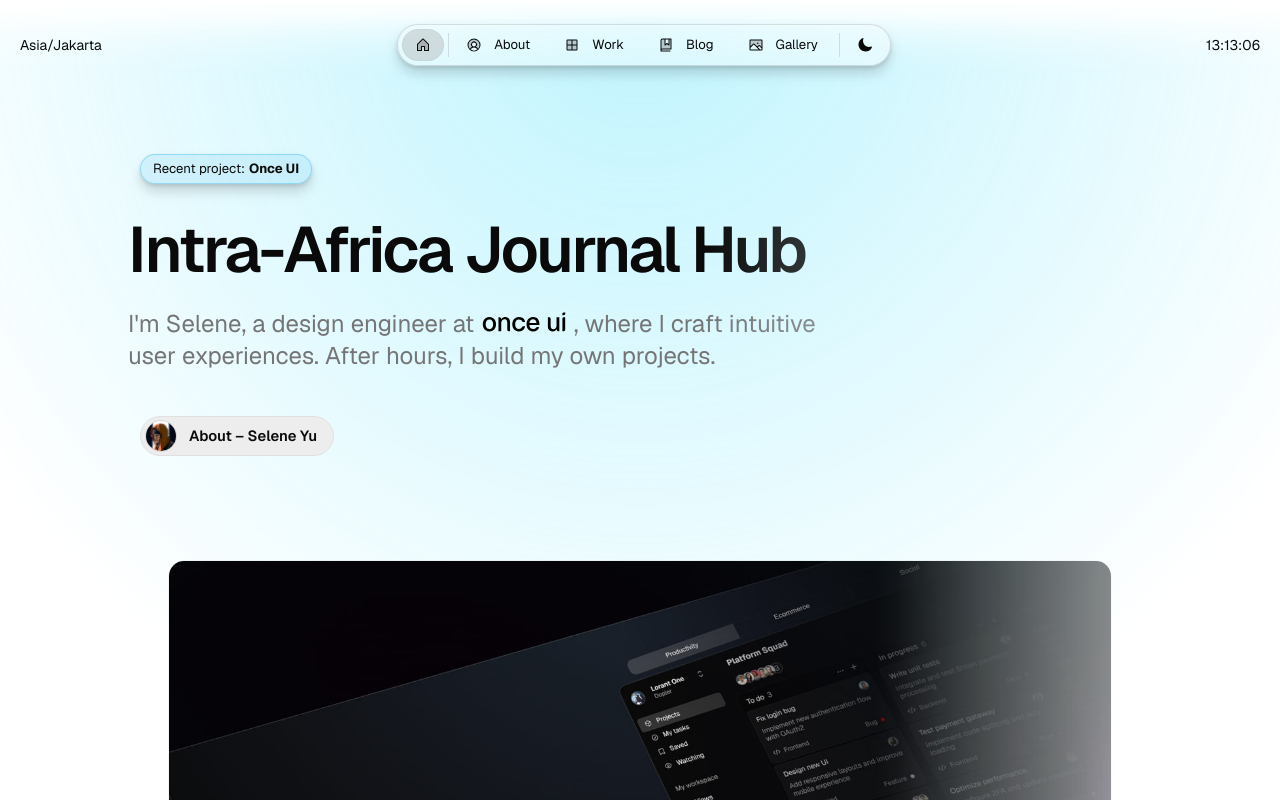
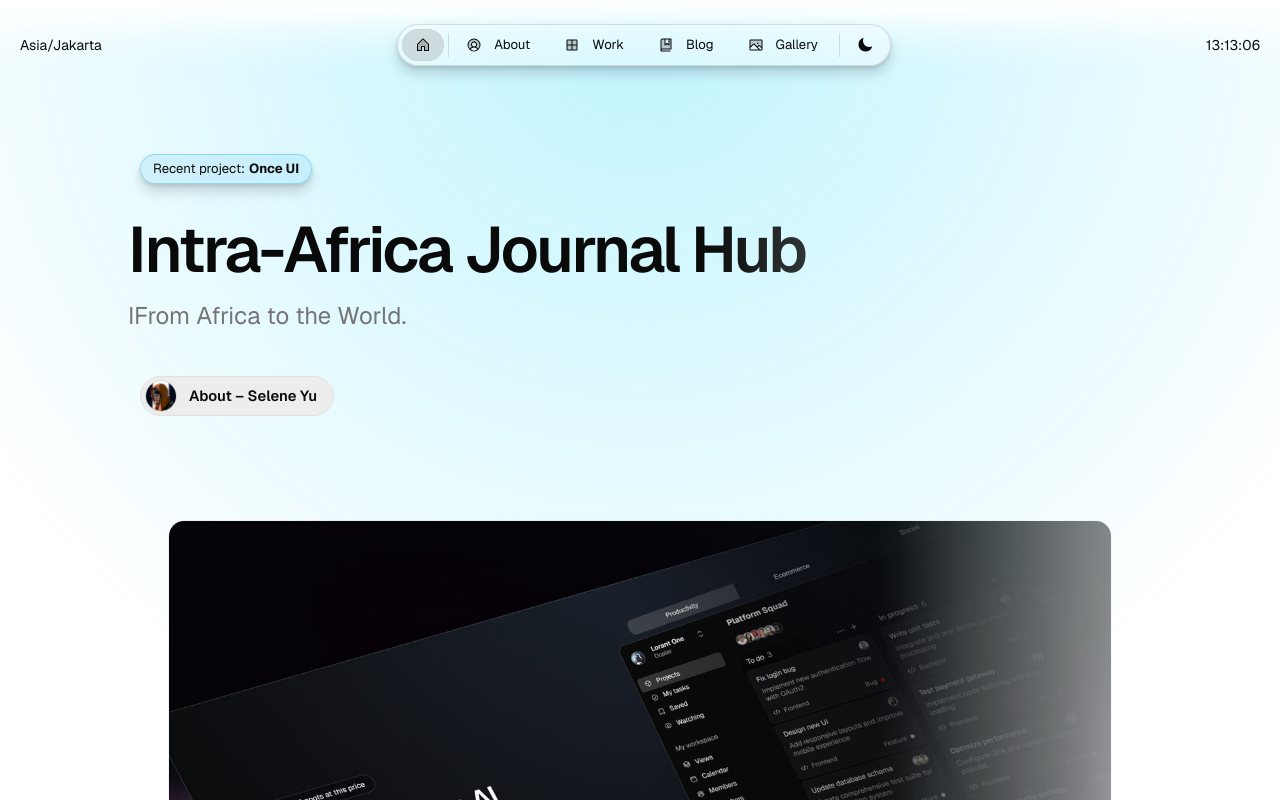
Before and after one commit to SaddyMalingu/intra-africa-journal-hub-landing-page, a Next.js app: page / in a window 1280 px wide. Shown: the top 800 px of the page. Built offline with nearby package versions, Linux system fonts and the light colour scheme.

Commit message:
Update content.js
Slogan

```diff
--- a/src/app/resources/content.js
+++ b/src/app/resources/content.js
@@ -63,8 +63,7 @@ const home = {
   },
   subline: (
     <>
-      I'm Selene, a design engineer at <Logo icon={false} style={{ display: "inline-flex", top: "0.25em", marginLeft: "-0.25em" }}/>, where I craft intuitive
-      <br /> user experiences. After hours, I build my own projects.
+      IFrom Africa to the World.
     </>
   ),
 };
```
